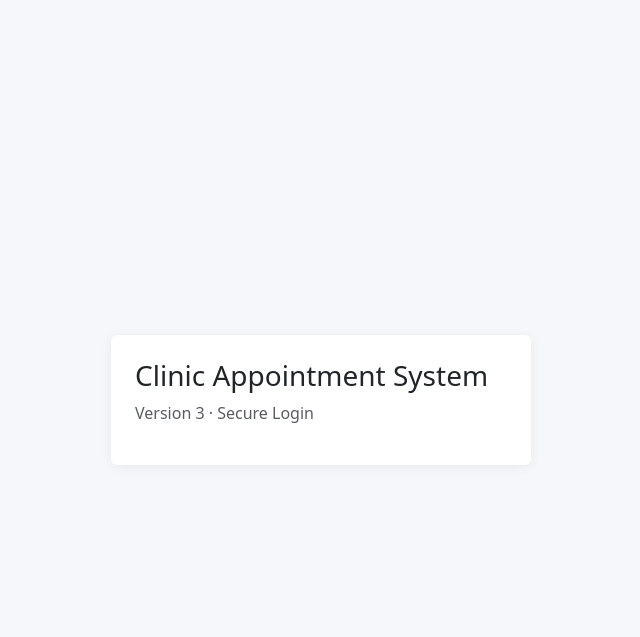
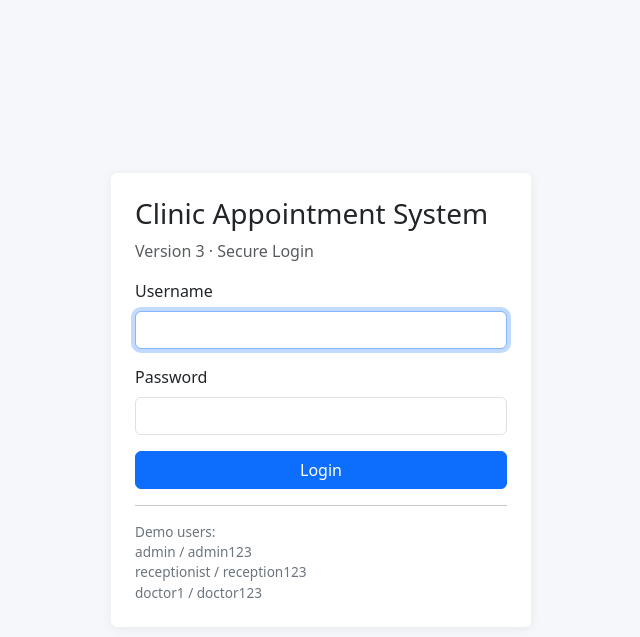
Before and after one commit to abah7977-gif/clinic-appointment-system, a Flask app: page /login in a window 1280 px wide. Shown: the top 637 px of the page, without its empty margins (319-959 px from the left). Run offline with Flask 3, Linux system fonts and the light colour scheme; some libraries are stand-ins or nearby versions.

Commit message:
Add login template

```diff
--- a/templates/login.html
+++ b/templates/login.html
@@ -43,4 +43,49 @@
 
     <form method="post">
 
-      <label class="
+      <label class="form-label">
+        Username
+      </label>
+
+      <input
+        class="form-control mb-3"
+        name="username"
+        required
+        autofocus
+      >
+
+      <label class="form-label">
+        Password
+      </label>
+
+      <input
+        class="form-control mb-3"
+        type="password"
+        name="password"
+        required
+      >
+
+      <button class="btn btn-primary w-100">
+        Login
+      </button>
+
+    </form>
+
+    <hr>
+
+    <div class="small-muted">
+      Demo users:
+      <br>
+      admin / admin123
+      <br>
+      receptionist / reception123
+      <br>
+      doctor1 / doctor123
+    </div>
+
+  </div>
+
+</div>
+
+</body>
+</html>
```
